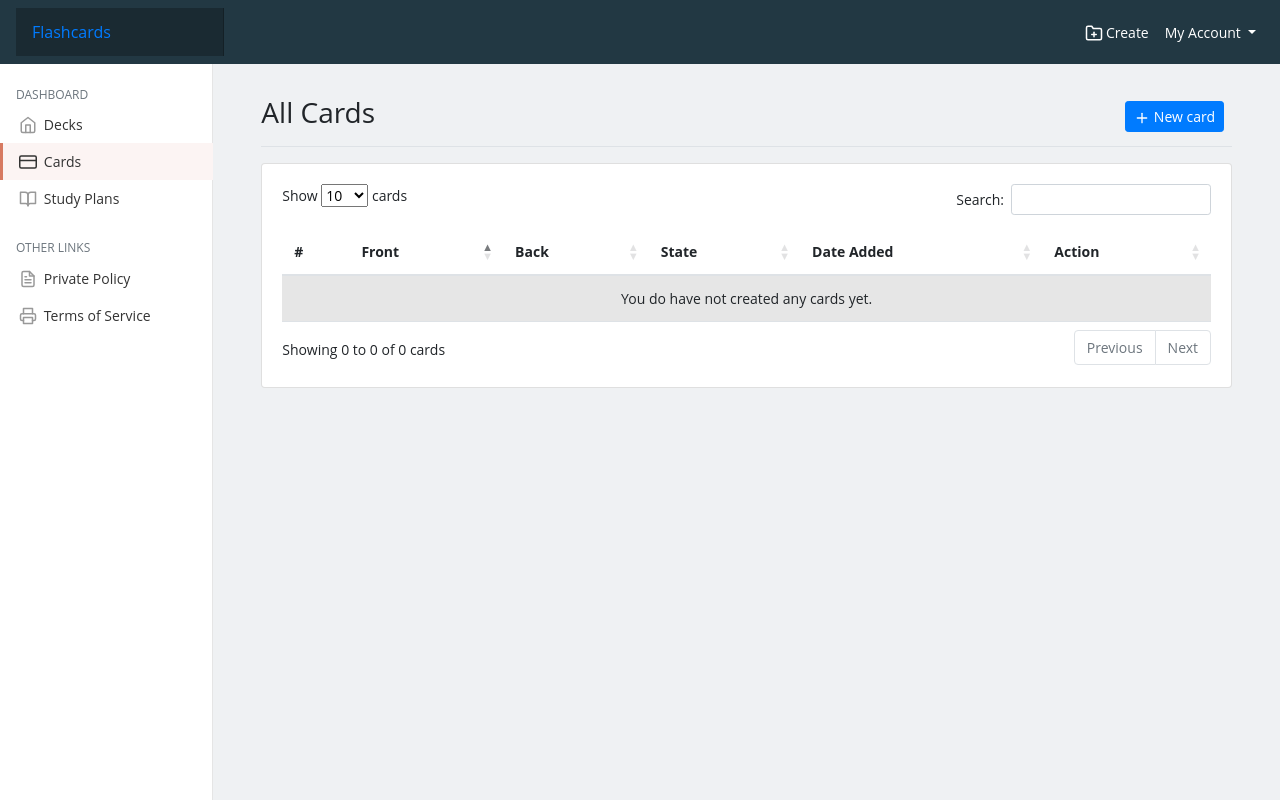
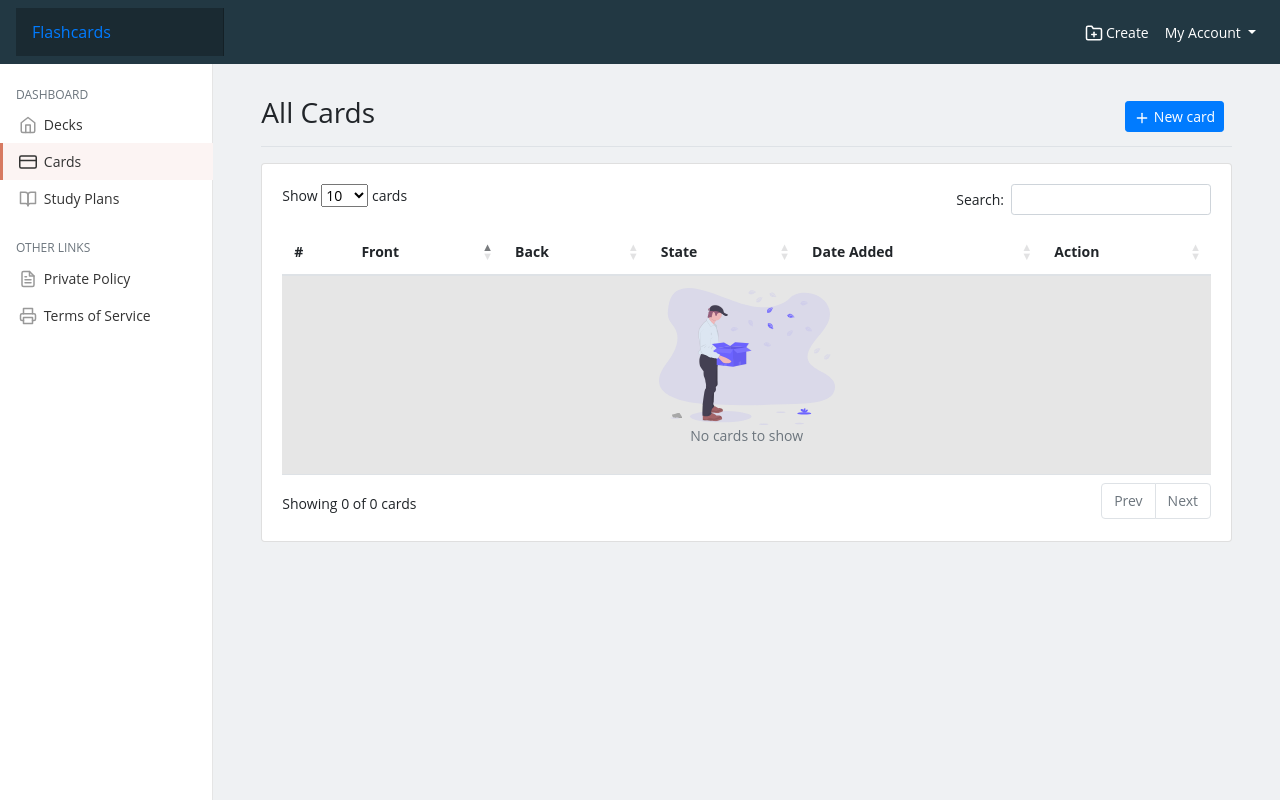
Before and after one commit to Victornguli/flashlearn, a Flask app: page /cards in a window 1280 px wide. Run offline with Flask 2, Linux system fonts and the light colour scheme; the visitor is signed in with stand-in values (Sample User, id 1); data comes from the database, SQL or seed files in the repository; data that the repository does not hold is empty; some libraries are stand-ins or nearby versions.

Commit message:
add empty state illustration in dts

```diff
--- a/flashlearn/static/js/main.js
+++ b/flashlearn/static/js/main.js
@@ -52,11 +52,17 @@ function dtInitWrapper(id, name) {
             [1, 'asc']
         ],
         "language": {
-            "emptyTable": `You do have not created any ${name} yet.`,
-            "zeroRecords": `No matching ${name} found. Try another set of filters`,
-            "info": `Showing _START_ to _END_ of _TOTAL_ ${name}`,
-            "infoEmpty": `Showing 0 to 0 of 0 ${name}`,
-            "infoFiltered": `(filtered from _MAX_ total ${name})`,
+            "emptyTable": `<div class="text-center">
+                <img id="no-data-img" src="/static/img/assets/no-data.svg" style="width: 11rem" alt="no ${name} to show">
+                <p class="text-muted">No ${name} to show</p>
+            </div>`,
+            "zeroRecords": `<div class="text-center">
+                <img id="no-data-img" src="/static/img/assets/no-data.svg" style="width: 11rem" alt="no ${name} to show">
+                <p class="text-muted">No ${name} to show</p>
+            </div>`,
+            "info": `Showing _END_ of _TOTAL_ ${name}`,
+            "infoEmpty": `Showing 0 of 0 ${name}`,
+            "infoFiltered": ``,
             "lengthMenu": `Show _MENU_ ${name}`,
             "loadingRecords": "Loading...",
             "processing": "Processing...",
@@ -65,7 +71,7 @@ function dtInitWrapper(id, name) {
                 "first": "First",
                 "last": "Last",
                 "next": "Next",
-                "previous": "Previous"
+                "previous": "Prev"
             },
             "aria": {
                 "sortAscending": ": activate to sort column ascending",
--- a/flashlearn/templates/base.html
+++ b/flashlearn/templates/base.html
@@ -2,7 +2,6 @@
 <html lang="en">
 
 <head>
-
     {% block head %}
     <meta charset="UTF-8">
     <meta name="viewport" content="width=device-width, initial-scale=1.0">
```
Also changed, not shown: flashlearn/static/img/assets/no-data.svg (added), 1 other file.
